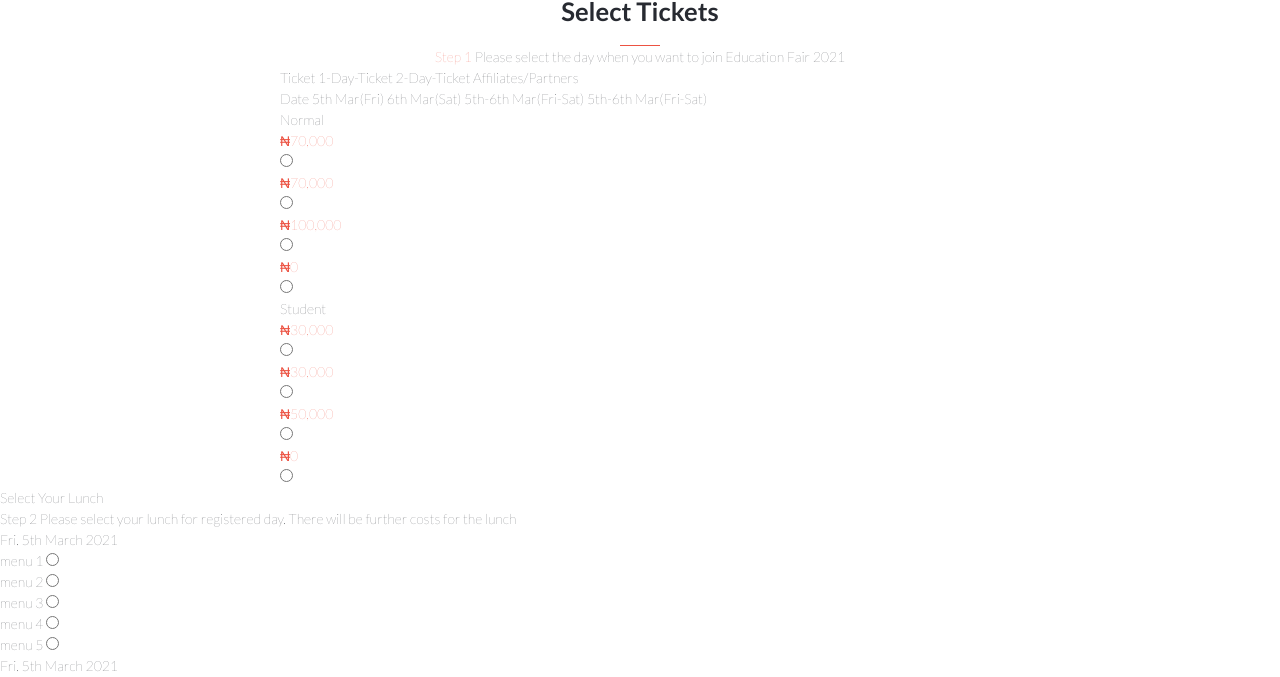
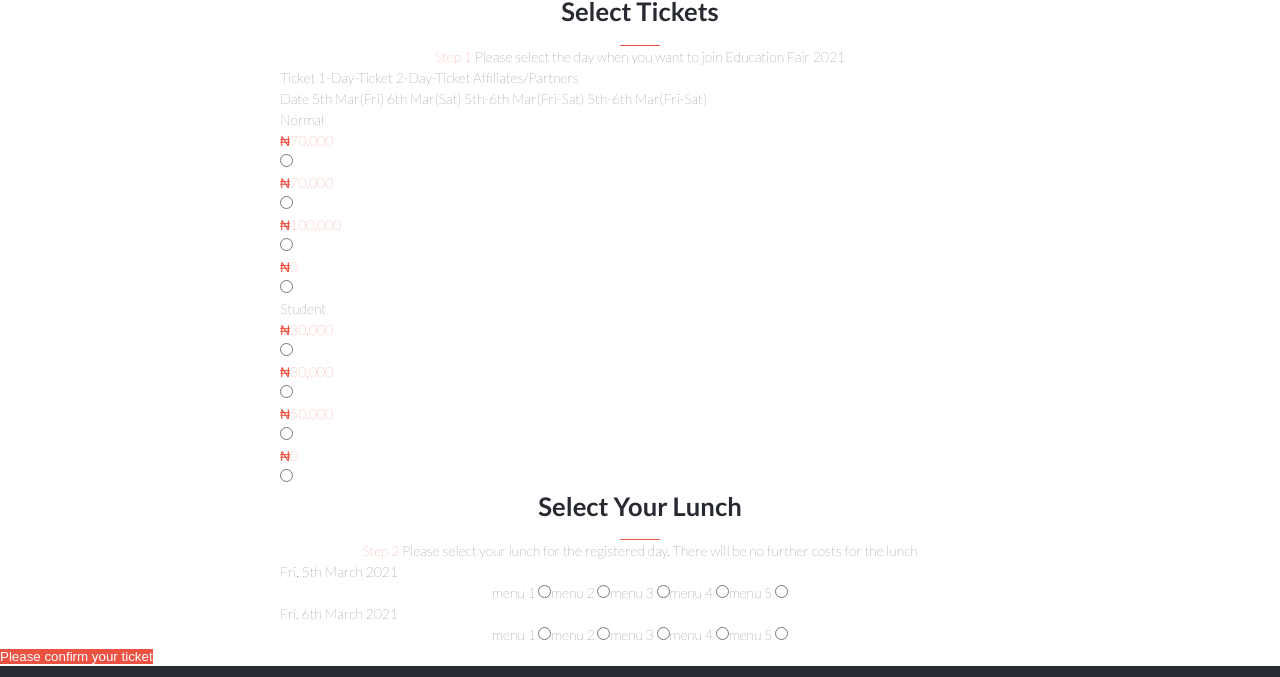
Before and after one commit to chasscepts/capstone-project-html, a website: page ticket.html in a window 1280 px wide. Shown: the part 120-797 px from the top of the page. Drawn offline with Linux system fonts and the light colour scheme; a web font is replaced by a local one.

Commit message:
add lunch section style and submit button

```diff
--- a/style.scss
+++ b/style.scss
@@ -734,7 +734,7 @@ body {
 .tickets {
   .tickets-top,
   .tickets-bottom {
-    padding: 40px 40px 60px;
+    padding: 40px;
   }
 
   .tickets-top::before,
@@ -862,6 +862,47 @@ body {
       }
     }
   }
+
+  .lunch-card {
+    border: 1px solid $color-muted;
+    font-weight: bold;
+
+    &.lunch-card-day-1 {
+      margin-bottom: 15px;
+      margin-top: 40px;
+    }
+  }
+
+  .lunch-date {
+    display: block;
+    text-align: center;
+    padding: 10px 0;
+    background-color: $color-carton;
+  }
+
+  .lunch-menu {
+    padding: 30px;
+  }
+
+  .lunch-option {
+    display: flex;
+    align-items: center;
+    padding: 0 20px;
+
+    label {
+      margin-right: 5px;
+    }
+  }
+
+  .tickets-button-wrap {
+    text-align: center;
+    padding-bottom: 60px;
+
+    button {
+      padding: 15px 40px;
+      font-weight: bold;
+    }
+  }
 }
 
 .container-md {
--- a/ticket.html
+++ b/ticket.html
@@ -120,62 +120,69 @@
           </div>
         </section>
         <section class="position-relative tickets-bottom">
-          <h2>Select Your Lunch</h2>
-          <div>
-            <span>Step 2</span>
-            <span>Please select your lunch for registered day. There will be further costs for the lunch</span>
+          <div class="container-md">
+            <h2 class="section-heading short-underline">Select Your Lunch</h2>
+            <div class="d-flex justify-content-center step-wrap step-wrap-lunch">
+              <div class="step-pill">
+                <span class="text-primary step">Step 2</span>
+                <span class="action">Please select your lunch for the registered day. There will be no further costs for the lunch</span>
               </div>
-          <div>
+            </div>
+            <div class="lunch-card lunch-card-day-1">
               <time class="lunch-date" datetime="2021-03-05">Fri. 5th March 2021</time>
-            <ul>
-              <li>
+              <ul class="d-flex justify-content-center lunch-menu lunch-menu-1">
+                <li class="lunch-option">
                   <label for="menu-11">menu 1</label>
                   <input type="radio" name="day-1-lunch" id="menu-11">
                 </li>
-              <li>
+                <li class="lunch-option">
                   <label for="menu-12">menu 2</label>
                   <input type="radio" name="day-1-lunch" id="menu-12">
                 </li>
-              <li>
+                <li class="lunch-option">
                   <label for="menu-13">menu 3</label>
                   <input type="radio" name="day-1-lunch" id="menu-13">
                 </li>
-              <li>
+                <li class="lunch-option">
                   <label for="menu-14">menu 4</label>
                   <input type="radio" name="day-1-lunch" id="menu-14">
                 </li>
-              <li>
+                <li class="lunch-option">
                   <label for="menu-15">menu 5</label>
                   <input type="radio" name="day-1-lunch" id="menu-15">
                 </li>
               </ul>
             </div>
-          <div>
-            <time class="lunch-date" datetime="2021-03-05">Fri. 5th March 2021</time>
-            <ul>
-              <li>
+            <div class="lunch-card">
+              <time class="lunch-date" datetime="2021-03-06">Fri. 6th March 2021</time>
+              <ul class="d-flex justify-content-center lunch-menu lunch-menu-2">
+                <li class="lunch-option">
                   <label for="menu-21">menu 1</label>
                   <input type="radio" name="day-2-lunch" id="menu-21">
                 </li>
-              <li>
+                <li class="lunch-option">
                   <label for="menu-22">menu 2</label>
                   <input type="radio" name="day-2-lunch" id="menu-22">
                 </li>
-              <li>
+                <li class="lunch-option">
                   <label for="menu-23">menu 3</label>
                   <input type="radio" name="day-2-lunch" id="menu-23">
                 </li>
-              <li>
+                <li class="lunch-option">
                   <label for="menu-24">menu 4</label>
                   <input type="radio" name="day-2-lunch" id="menu-24">
                 </li>
-              <li>
+                <li class="lunch-option">
                   <label for="menu-25">menu 5</label>
                   <input type="radio" name="day-2-lunch" id="menu-25">
                 </li>
               </ul>
             </div>
+          </div>
         </section>
+        <div class="tickets-button-wrap">
+          <button class="btn text-white bg-primary" type="button">Please confirm your ticket</button>
+        </div>
       </form>
     </div>
   </main>
```
Lines whose indentation alone changed are shown as unchanged.
